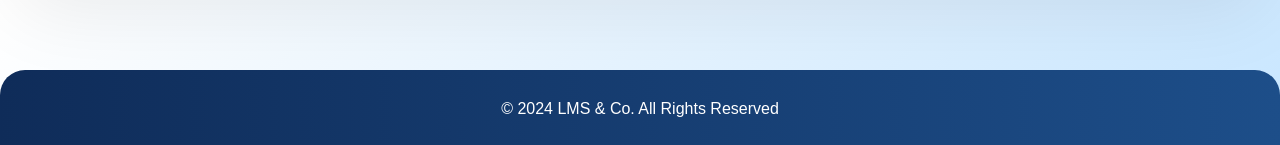
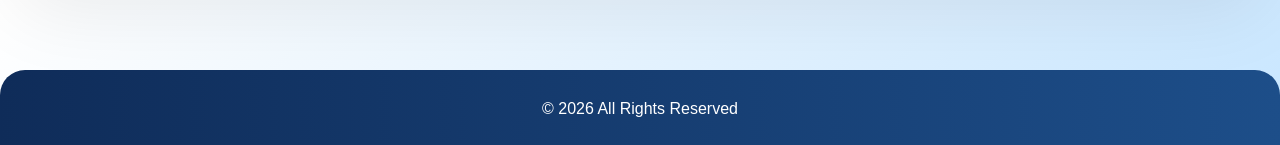
Before and after one commit to kamlesh0928/technavyug-frontend, a React (Vite) app: page / in a window 1280 px wide. Shown: the part 1397-1542 px from the top of the page. Built offline with nearby package versions, Linux system fonts and the light colour scheme.

Commit message:
copyright small change

```diff
--- a/src/components/common/Footer.jsx
+++ b/src/components/common/Footer.jsx
@@ -1,7 +1,7 @@
 function Footer() {
   return (
     <footer className="footer">
-      © 2024 LMS & Co. All Rights Reserved
+      © 2026  All Rights Reserved
     </footer>
   );
 }
```
Also changed, not shown: src/components/common/Navbar.jsx (line endings or trailing spaces).
